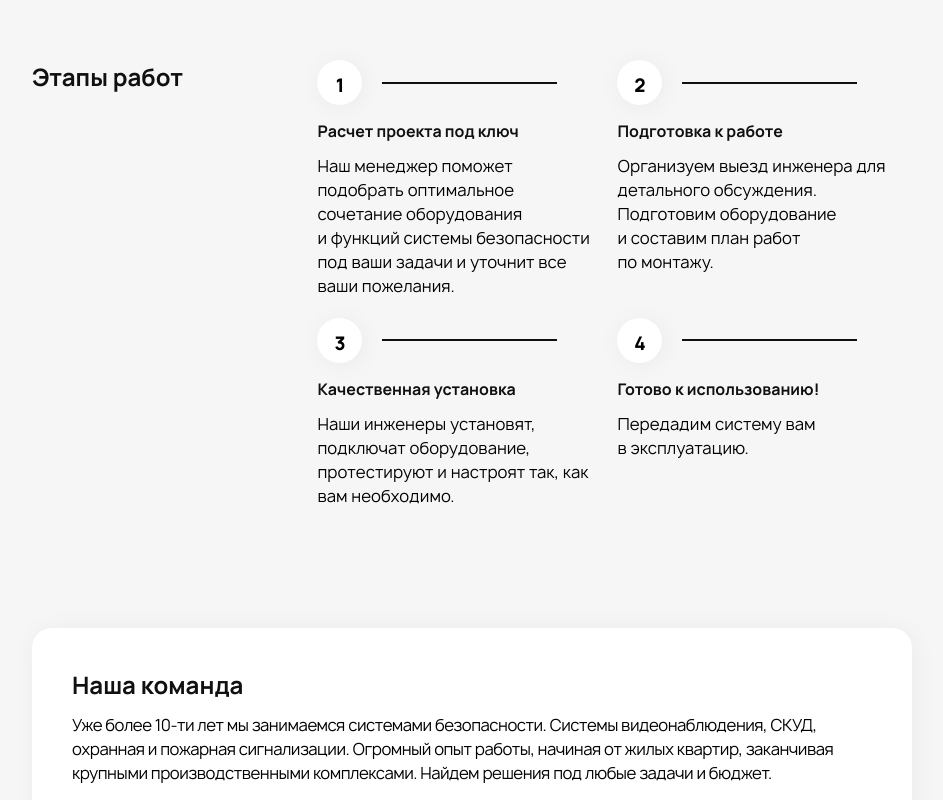
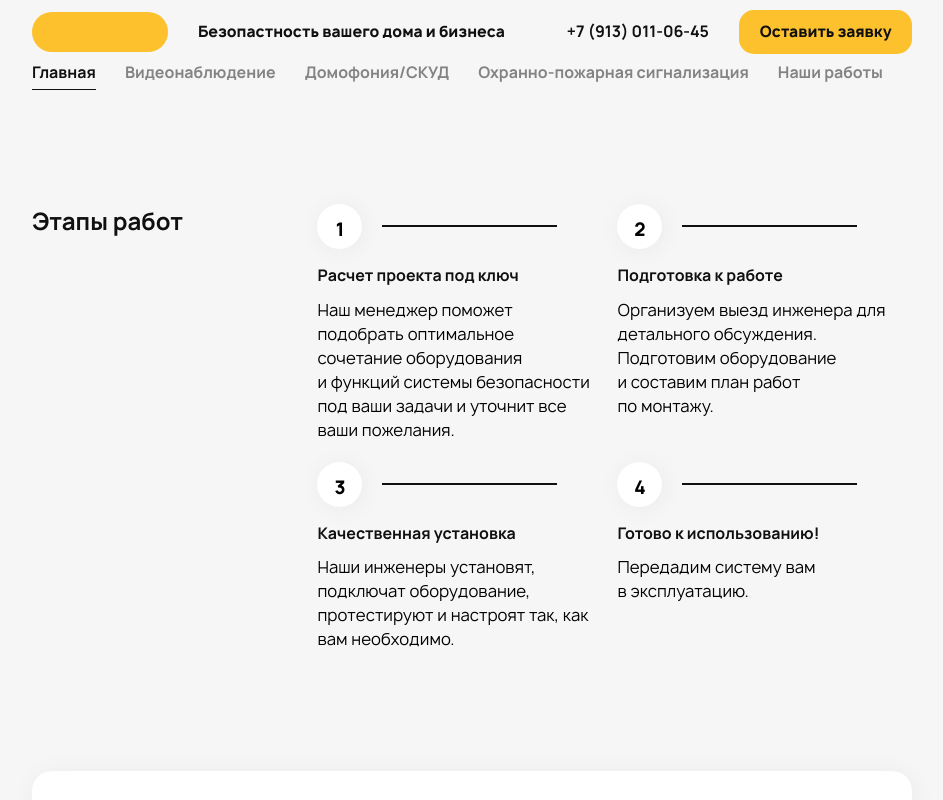
Before and after one commit to NSecuritySolutions/frontend, a React (Vite) app: page / in a window 1280 px wide. Shown: the top 800 px of the page, without its empty margins (168-1111 px from the left). Built offline with nearby package versions, Linux system fonts and the light colour scheme.

Commit message:
feat: header added

```diff
--- /dev/null
+++ b/src/features/BurgerMenu/index.ts
@@ -0,0 +1,3 @@
+import BurgerMenu from "./ui/BurgerMenu";
+
+export { BurgerMenu };
--- /dev/null
+++ b/src/features/BurgerMenu/ui/BurgerMenu.tsx
@@ -0,0 +1,24 @@
+import { FC } from "react";
+import { BurgerBtn, BurgerBtnLine } from "./styled";
+
+const BurgerMenu: FC = () => {
+  return (
+    <div>
+      <BurgerBtn>
+        <BurgerBtnLine />
+        <BurgerBtnLine />
+        <BurgerBtnLine />
+      </BurgerBtn>
+      <div>
+        <nav>
+          <ul>
+            <li></li>
+          </ul>
+        </nav>
+        <div></div>
+      </div>
+    </div>
+  );
+};
+
+export default BurgerMenu;
--- /dev/null
+++ b/src/features/BurgerMenu/ui/styled.ts
@@ -0,0 +1,19 @@
+import styled from "styled-components";
+import colors from "src/shared/constants/colors";
+
+const BurgerBtn = styled.div`
+  width: 40px;
+  height: 30px;
+  display: flex;
+  flex-direction: column;
+  justify-content: space-between;
+  cursor: pointer;
+`;
+const BurgerBtnLine = styled.span`
+  width: 100%;
+  height: 5px;
+  background-color: ${colors.darkPrimary};
+  border-radius: 5px;
+`;
+
+export { BurgerBtn, BurgerBtnLine };
--- a/src/pages/MainPage/ui/MainPage.tsx
+++ b/src/pages/MainPage/ui/MainPage.tsx
@@ -1,17 +1,20 @@
-import { OurTeam } from 'src/widgets/OurTeam';
-import { OurClients } from 'src/widgets/OurClients';
-import { Questions } from 'src/widgets/Questions';
-import { ProjectStage } from 'src/widgets/ProjectStage';
-import { Footer } from 'src/widgets/Footer';
-import { ReviewsBlock } from 'src/widgets/ReviewsBlock';
+import { OurTeam } from "src/widgets/OurTeam";
+import { OurClients } from "src/widgets/OurClients";
+import { Questions } from "src/widgets/Questions";
+import { ProjectStage } from "src/widgets/ProjectStage";
+import { Footer } from "src/widgets/Footer";
+import { ReviewsBlock } from "src/widgets/ReviewsBlock";
+import { Header } from "src/widgets/Header";
+import { headerNavLinks } from "src/shared/constants/texts/header-nav-items";
 
 const MainPage = () => {
   return (
     <>
+      <Header navLinks={headerNavLinks} />
       <ProjectStage />
       <OurTeam />
-      <OurClients/>
-      <Questions/>
+      <OurClients />
+      <Questions />
       <ReviewsBlock />
       <Footer />
     </>
--- a/src/shared/constants/colors/index.ts
+++ b/src/shared/constants/colors/index.ts
@@ -1,18 +1,19 @@
 const colors = {
-  darkPrimary: '#101010',
-  darkSecondary: '#272727',
-  backgroundPrimary: '#FFFFFF',
-  backgroundBase2: '#F6F6F6',
-  backgroundBase3: '#EDEDED',
-  btnPrimary: '#FCC12D',
-  btnPrimaryHover: '#FFD942',
-  btnPrimaryActive: '#E5A502',
-  backgroundCardYe: '#F7F2E4',
-  backgroundCardGr: '#DEF6F7',
-  backgroundCardBl: '#E1E7F4',
-  accentInfo: '#0DC0BE',
-  accentNegative: '#FD4D61',
-  scrollActive: '#D7D7D7',
+  darkPrimary: "#101010",
+  darkPrimaryOpacity: "rgba(16, 16, 16, 0.5)",
+  darkSecondary: "#272727",
+  backgroundPrimary: "#FFFFFF",
+  backgroundBase2: "#F6F6F6",
+  backgroundBase3: "#EDEDED",
+  btnPrimary: "#FCC12D",
+  btnPrimaryHover: "#FFD942",
+  btnPrimaryActive: "#E5A502",
+  backgroundCardYe: "#F7F2E4",
+  backgroundCardGr: "#DEF6F7",
+  backgroundCardBl: "#E1E7F4",
+  accentInfo: "#0DC0BE",
+  accentNegative: "#FD4D61",
+  scrollActive: "#D7D7D7",
 };
 
 export default colors;
--- /dev/null
+++ b/src/shared/constants/texts/header-nav-items.ts
@@ -0,0 +1,7 @@
+export const headerNavLinks = [
+  { label: "Главная", to: "/" },
+  { label: "Видеонаблюдение", to: "/video" },
+  { label: "Домофония/СКУД", to: "/domofon" },
+  { label: "Охранно-пожарная сигнализация", to: "/security" },
+  { label: "Наши работы", to: "/ourworks" },
+];
--- /dev/null
+++ b/src/widgets/Header/index.ts
@@ -0,0 +1,3 @@
+import Header from "./ui/Header";
+
+export { Header };
--- /dev/null
+++ b/src/widgets/Header/ui/Header.tsx
@@ -0,0 +1,66 @@
+import { FC } from "react";
+import {
+  TheHeader,
+  HeaderWrapper,
+  HeaderNav,
+  HeaderList,
+  HeaderNavItem,
+  HeaderNavLink,
+  HeaderTop,
+  HeaderTopItem,
+  HeaderText,
+  HeaderTel,
+  HeaderBtnWrapper,
+  HeaderBurgerMenuWrapper,
+} from "./styles";
+import { Logo } from "src/shared/components/Logo";
+
+import ProjectLogo from "src/assets/icons/new-logo.svg";
+import { BtnLink } from "src/shared/components/BtnLink";
+import colors from "src/shared/constants/colors/index.ts";
+import { BurgerMenu } from "../../../features/BurgerMenu";
+
+type THeaderProps = {
+  navLinks: { label: string; to: string }[];
+};
+
+const Header: FC<THeaderProps> = ({ navLinks }) => {
+  return (
+    <TheHeader>
+      <HeaderWrapper>
+        <HeaderTop>
+          <HeaderTopItem>
+            <Logo imageUrl={ProjectLogo} />
+            <HeaderText>Безопастность вашего дома и бизнеса</HeaderText>
+          </HeaderTopItem>
+          <HeaderTopItem>
+            <HeaderTel>+7 (913) 011-06-45</HeaderTel>
+            <HeaderBtnWrapper>
+              <BtnLink
+                color={colors.darkPrimary}
+                text="Оставить заявку"
+                link="#"
+                width="100%"
+                height="100%"
+              />
+            </HeaderBtnWrapper>
+          </HeaderTopItem>
+          <HeaderBurgerMenuWrapper>
+            <BurgerMenu />
+          </HeaderBurgerMenuWrapper>
+        </HeaderTop>
+        <HeaderNav>
+          <HeaderList>
+            {navLinks.map(({ label, to }, index) => (
+              <HeaderNavItem key={index}>
+                <HeaderNavLink to={to}>{label}</HeaderNavLink>
+              </HeaderNavItem>
+            ))}
+          </HeaderList>
+        </HeaderNav>
+      </HeaderWrapper>
+    </TheHeader>
+  );
+};
+
+export default Header;
--- /dev/null
+++ b/src/widgets/Header/ui/styles.ts
@@ -0,0 +1,152 @@
+import styled from "styled-components";
+import colors from "src/shared/constants/colors";
+import { NavLink } from "react-router-dom";
+
+const TheHeader = styled.header`
+  width: 100%;
+  background-color: ${colors.backgroundBase2};
+  color: ${colors.darkPrimary};
+`;
+
+const HeaderWrapper = styled.div`
+  max-width: 1180px;
+  margin: 0 auto;
+  display: flex;
+  flex-direction: column;
+  padding-top: 10px;
+  padding-bottom: 60px;
+
+  @media (max-width: 1300px) {
+    max-width: 880px;
+  }
+
+  @media (max-width: 940px) {
+    max-width: 580px;
+  }
+
+  @media (max-width: 620px) {
+    padding-left: 20px;
+    padding-right: 20px;
+  }
+`;
+
+const HeaderTop = styled.div`
+  display: flex;
+  justify-content: space-between;
+  align-items: center;
+  padding-bottom: 8px;
+`;
+const HeaderTopItem = styled.div`
+  display: flex;
+  align-items: center;
+  gap: 30px;
+`;
+
+const HeaderText = styled.p`
+  font-size: 15px;
+  line-height: 133%;
+  font-weight: 800;
+
+  @media (max-width: 940px) {
+    display: none;
+  }
+`;
+
+const HeaderTel = styled.p`
+  font-size: 18px;
+  line-height: 136%;
+  font-weight: 800;
+
+  @media (max-width: 1300px) {
+    font-size: 16px;
+    font-weight: 700;
+  }
+
+  @media (max-width: 940px) {
+    display: none;
+  }
+`;
+
+const HeaderBtnWrapper = styled.div`
+  width: 198px;
+  height: 56px;
+
+  @media (max-width: 1300px) {
+    width: 173px;
+    height: 44px;
+  }
+
+  @media (max-width: 620px) {
+    display: none;
+  }
+`;
+
+const HeaderBurgerMenuWrapper = styled.div`
+  display: none;
+  @media (max-width: 940px) {
+    display: block;
+  }
+`;
+
+const HeaderNav = styled.div`
+  align-self: flex-end;
+  width: 83%;
+
+  @media (max-width: 1300px) {
+    align-self: flex-start;
+    width: 100%;
+  }
+
+  @media (max-width: 940px) {
+    display: none;
+  }
+`;
+
+const HeaderList = styled.ul`
+  width: 100%;
+  display: flex;
+  justify-content: space-between;
+`;
+
+const HeaderNavItem = styled.li`
+  font-size: 17px;
+  line-height: 136%;
+  font-weight: 800;
+
+  @media (max-width: 1300px) {
+    font-size: 16px;
+    font-weight: 700;
+    flex-grow: 1;
+  }
+`;
+
+const HeaderNavLink = styled(NavLink)`
+  padding-bottom: 6px;
+  color: ${colors.darkPrimaryOpacity};
+  transition: color 0.3s ease;
+
+  &:hover:not(.active) {
+    color: ${colors.darkPrimary};
+  }
+
+  &.active {
+    color: ${colors.darkPrimary};
+    border-bottom: 1px solid ${colors.darkPrimary};
+    cursor: default;
+  }
+`;
+
+export {
+  TheHeader,
+  HeaderWrapper,
+  HeaderNav,
+  HeaderList,
+  HeaderNavItem,
+  HeaderNavLink,
+  HeaderTop,
+  HeaderTopItem,
+  HeaderText,
+  HeaderTel,
+  HeaderBtnWrapper,
+  HeaderBurgerMenuWrapper,
+};
--- a/src/widgets/OurClients/ui/styled.ts
+++ b/src/widgets/OurClients/ui/styled.ts
@@ -1,6 +1,6 @@
-import colors from 'src/shared/constants/colors';
+import colors from "src/shared/constants/colors";
 
-import styled from 'styled-components';
+import styled from "styled-components";
 
 const Section = styled.section`
   background-color: ${colors.backgroundBase2};
@@ -65,7 +65,7 @@ const SectionTitle = styled.h2`
 const LogoWrapper = styled.div`
   margin-top: 40px;
   width: 100%;
-  min-height: 160px
+  min-height: 160px;
   padding: 20px 0;
   display: flex;
   flex-direction: row;
@@ -92,8 +92,12 @@ const LogoWrapper = styled.div`
   }
 `;
 
-const LogoYandex = styled.div<{ $imgUrl?: string, $imgUrl1?: string, alt?: string }>`
-  background: ${props => `url(${props.$imgUrl}) no-repeat`};
+const LogoYandex = styled.div<{
+  $imgUrl?: string;
+  $imgUrl1?: string;
+  alt?: string;
+}>`
+  background: ${(props) => `url(${props.$imgUrl}) no-repeat`};
   background-position: 0px -160px;
   background-size: cover;
   height: 160px;
@@ -105,12 +109,12 @@ const LogoYandex = styled.div<{ $imgUrl?: string, $imgUrl1?: string, alt?: strin
   }
 
   @media (max-width: 1300px) {
-    align-self: center
+    align-self: center;
   }
 `;
 
-const LogoSamokat = styled.div<{ $imgUrl?: string, alt?: string }>`
-  background: ${props => `url(${props.$imgUrl}) no-repeat`};
+const LogoSamokat = styled.div<{ $imgUrl?: string; alt?: string }>`
+  background: ${(props) => `url(${props.$imgUrl}) no-repeat`};
   background-position: -0.2px -190.3px;
   background-size: cover;
   height: 190px;
@@ -122,7 +126,7 @@ const LogoSamokat = styled.div<{ $imgUrl?: string, alt?: string }>`
   }
 
   @media (max-width: 1300px) {
-    align-self: center
+    align-self: center;
   }
 
   @media (max-width: 530px) {
@@ -133,8 +137,8 @@ const LogoSamokat = styled.div<{ $imgUrl?: string, alt?: string }>`
   }
 `;
 
-const LogoRostelecom = styled.div<{ $imgUrl?: string, alt?: string }>`
-  background: ${props => `url(${props.$imgUrl}) no-repeat`};
+const LogoRostelecom = styled.div<{ $imgUrl?: string; alt?: string }>`
+  background: ${(props) => `url(${props.$imgUrl}) no-repeat`};
   background-position: 0px -150.9px;
   background-size: cover;
   height: 151px;
@@ -146,12 +150,12 @@ const LogoRostelecom = styled.div<{ $imgUrl?: string, alt?: string }>`
   }
 
   @media (max-width: 1300px) {
-    align-self: center
+    align-self: center;
   }
 `;
 
-const LogoAvon = styled.div<{ $imgUrl?: string, alt?: string }>`
-  background: ${props => `url(${props.$imgUrl}) no-repeat`};
+const LogoAvon = styled.div<{ $imgUrl?: string; alt?: string }>`
+  background: ${(props) => `url(${props.$imgUrl}) no-repeat`};
   background-position: -1px -151.5px;
   background-size: cover;
   height: 160px;
@@ -163,7 +167,7 @@ const LogoAvon = styled.div<{ $imgUrl?: string, alt?: string }>`
   }
 
   @media (max-width: 1300px) {
-    align-self: center
+    align-self: center;
   }
 `;
 
```
